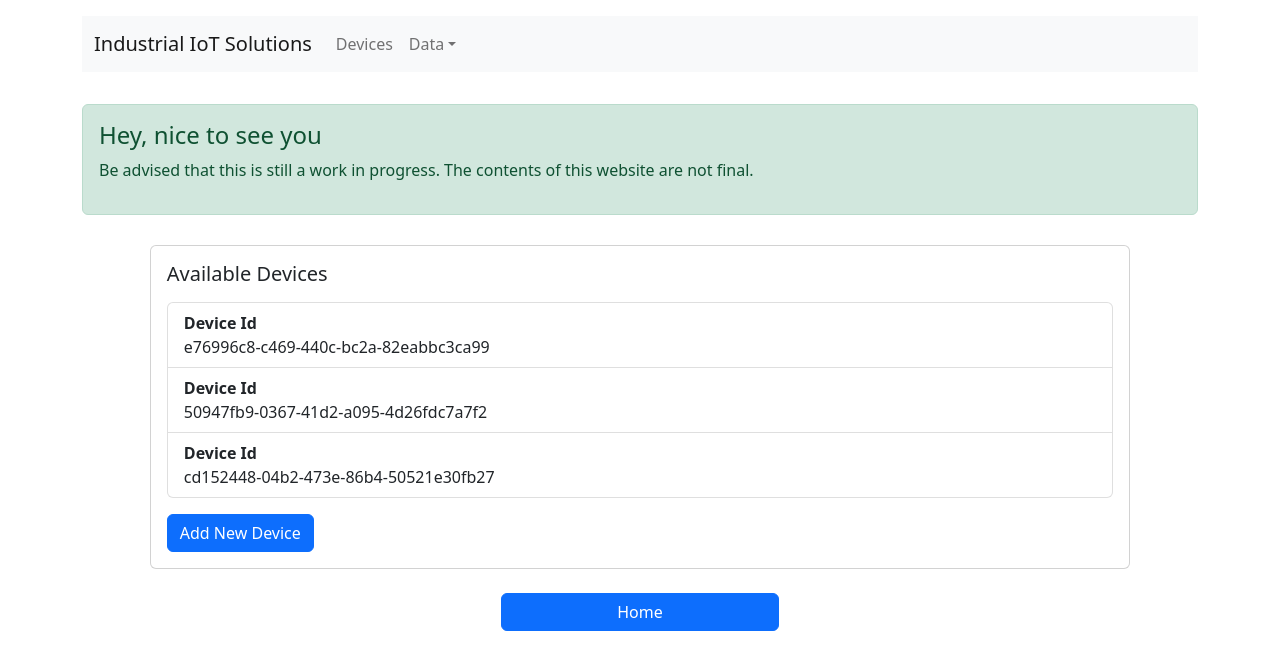
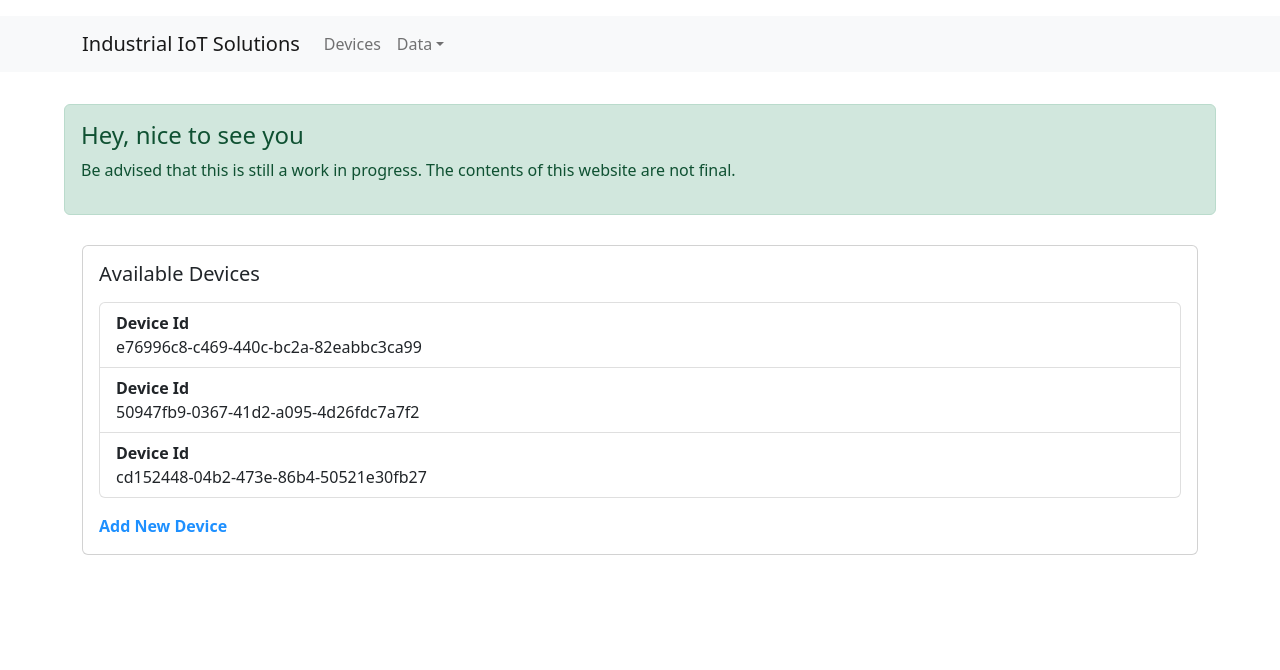
Before and after one commit to MiguelRocha2001/PS-Monitor-IoT-System, a React (Create React App) app in the folder frontend/: page /devices in a window 1280 px wide. Shown: the top 670 px of the page. Built offline with nearby package versions, Linux system fonts and the light colour scheme.

Commit message:
Forntend links Improved

```diff
--- a/frontend/src/App.tsx
+++ b/frontend/src/App.tsx
@@ -1,25 +1,22 @@
 import React from "react";
-import {BrowserRouter, useLocation, Route, Routes} from 'react-router-dom'
+import {BrowserRouter, Route, Routes} from 'react-router-dom'
 import Ph from "./views/Ph";
 import Home from "./views/Home";
 import Temp from "./views/Temp";
 import NewDevice from "./views/NewDevice";
-import {Col, Container, NavLink, Row, Stack} from "react-bootstrap";
-import Button from "react-bootstrap/Button";
+import {Col, Container} from "react-bootstrap";
 import {Devices} from "./views/Devices";
 import {StillInProgressAlert} from "./views/StillInProgressAlert";
-import {MyNavLink} from "./views/Commons";
 import NavBar from "./views/NavBar";
 
 function App() {
     return (
-        <Container>
+        <BrowserRouter >
             <NavBar/>
+            <Col style={{width: '90%', margin: 'auto', marginTop: '30px'}}>
                 <StillInProgressAlert />
+            </Col>
             <Container style={{width: '90%', margin: 'auto', marginTop: '30px'}}>
-                <Row className="justify-content-center">
-                    <BrowserRouter >
-                        <Stack gap={4}>
                 <Routes>
                     <Route path='/' element={<Home />} />
                     <Route path='/devices' element={<Devices />} />
@@ -28,24 +25,9 @@ function App() {
                     <Route path='/temperature' element={<Temp />} />
                     <Route path='*' element={<div>404</div>} />
                 </Routes>
-                            <HomeNavLink />
-                        </Stack>
+            </Container>
         </BrowserRouter>
-                </Row>
-            </Container>
-        </Container>
     );
 }
 
-function HomeNavLink() {
-    const location = useLocation();
-    const homeButton = location.pathname !== '/' ? <MyNavLink text={"Home"} href={'/'} width={'30%'}/> : null;
-
-    return (
-        <Row className="justify-content-center" style={{marginBottom: '3em'}}>
-            {homeButton}
-        </Row>
-    )
-}
-
 export default App;
--- a/frontend/src/reportWebVitals.ts
+++ b/frontend/src/reportWebVitals.ts
@@ -1,4 +1,4 @@
-import { ReportHandler } from 'web-vitals';
+import {ReportHandler} from 'web-vitals';
 
 const reportWebVitals = (onPerfEntry?: ReportHandler) => {
   if (onPerfEntry && onPerfEntry instanceof Function) {
--- a/frontend/src/views/Commons.tsx
+++ b/frontend/src/views/Commons.tsx
@@ -1,15 +1,18 @@
-import Button from "react-bootstrap/Button";
-import {NavLink} from "react-bootstrap";
 import {Link} from 'react-router-dom'
 import React from "react";
 
-export function MyNavLink({text, href, width}: { text: string, href: string, width?: string }) {
+export function MyLink({text, to, width, color, bold}: { text: string, to: string, width?: string, color?: string, bold?: boolean }) {
     const defaultWidth = 'auto';
     return (
-        <Link to={href} style={{width: width ?? defaultWidth}}>
-            <Button style={{width: '100%'}} variant="primary">
-                {text}
-            </Button>
+        <Link
+            to={to}
+            style={{
+                width: width ?? defaultWidth,
+                textDecoration: 'none',
+                color: color ?? 'black',
+                fontWeight: bold ? 'bold' : 'normal',
+            }}>
+            {text}
         </Link>
     )
 }
--- a/frontend/src/views/Devices.tsx
+++ b/frontend/src/views/Devices.tsx
@@ -5,6 +5,7 @@ import {services} from "../services/services";
 import Card from "react-bootstrap/Card";
 import {NavLink, Stack} from "react-bootstrap";
 import Button from "react-bootstrap/Button";
+import {MyLink} from "./Commons";
 
 export function Devices() {
     const [devices, setDevices] = useState<Device[]>([])
@@ -32,7 +33,7 @@ export function Devices() {
                                 </ListGroup.Item>
                             ))}
                         </ListGroup>
-                        <NavLink href="/add-new-device"><Button variant="primary">Add New Device</Button></NavLink>
+                        <MyLink to="/add-new-device" text={'Add New Device'} color={'DodgerBlue'} bold={true} />
                     </Stack>
                 </Stack>
             </Card.Body>
--- a/frontend/src/views/Home.tsx
+++ b/frontend/src/views/Home.tsx
@@ -1,9 +1,6 @@
-import Button from 'react-bootstrap/Button';
 import Card from 'react-bootstrap/Card';
-import {Alert, Container, NavLink, Row, Stack} from "react-bootstrap";
+import {Row} from "react-bootstrap";
 import React from "react";
-import {StillInProgressAlert} from "./StillInProgressAlert";
-import {MyNavLink} from "./Commons";
 
 function Home() {
     return (
--- a/frontend/src/views/NavBar.tsx
+++ b/frontend/src/views/NavBar.tsx
@@ -3,8 +3,9 @@ import Nav from 'react-bootstrap/Nav';
 import Navbar from 'react-bootstrap/Navbar';
 import NavDropdown from 'react-bootstrap/NavDropdown';
 import React from "react";
+import {MyLink} from "./Commons";
 
-// TODO: Use router links instead of <Nav.Link href="...">...</Nav.Link>
+// TODO: Use router links instead of <Nav.Link href="...">...</Nav.Link> (line 18)
 
 function NavBar() {
     return (
@@ -16,8 +17,12 @@ function NavBar() {
                     <Nav className="me-auto">
                         <Nav.Link href="devices">Devices</Nav.Link>
                         <NavDropdown title="Data" id="basic-nav-dropdown">
-                            <NavDropdown.Item href="ph">pH</NavDropdown.Item>
-                            <NavDropdown.Item href="temperature">Temperature</NavDropdown.Item>
+                            <NavDropdown.Item>
+                                <MyLink text={'pH'} to="/ph" />
+                            </NavDropdown.Item>
+                            <NavDropdown.Item>
+                                <MyLink text={'Temperature'} to="/temperature" />
+                            </NavDropdown.Item>
                         </NavDropdown>
                     </Nav>
                 </Navbar.Collapse>
--- a/frontend/src/views/Ph.tsx
+++ b/frontend/src/views/Ph.tsx
@@ -1,6 +1,4 @@
-import Button from 'react-bootstrap/Button';
 import Card from 'react-bootstrap/Card';
-import {Col, Container, NavLink, Row} from "react-bootstrap";
 import {MyChart} from "../chart/MyChart";
 
 function Ph() {
--- a/frontend/src/views/Temp.tsx
+++ b/frontend/src/views/Temp.tsx
@@ -1,6 +1,5 @@
-import Button from 'react-bootstrap/Button';
 import Card from 'react-bootstrap/Card';
-import {Col, Container, NavLink, Row} from "react-bootstrap";
+import {Container, Row} from "react-bootstrap";
 import {MyChart} from "../chart/MyChart";
 
 function Temp() {
```
Also changed, not shown: frontend/src/setupTests.ts (line endings or trailing spaces), 1 other file (tests, documents, lock files or other folders). Lines whose indentation alone changed are shown as unchanged.
